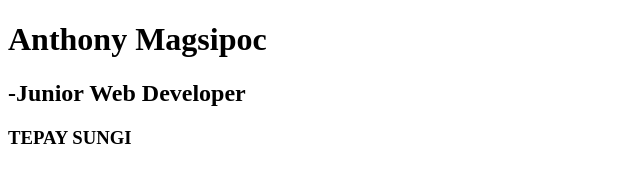
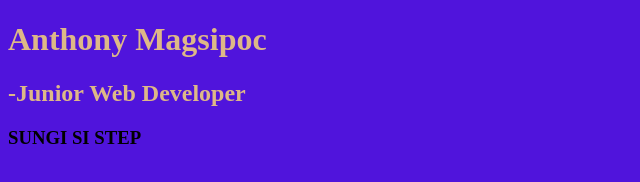
Before and after one commit to AnthonyMagsipoc/static-webdite, a plain HTML site: page indext.html in a window 1280 px wide. Shown: the whole page, without its empty margins (0-640 px from the left). Drawn offline with Linux system fonts and the light colour scheme.

Commit message:
describe the changes that we made

```diff
--- a/css/styles.css
+++ b/css/styles.css
@@ -0,0 +1,8 @@
+body {
+    background-color:rgb(80, 20, 220);
+}
+
+h1,
+h2 {
+    color:burlywood;
+}
--- a/indext.html
+++ b/indext.html
@@ -5,10 +5,11 @@
     <meta http-equiv="X-UA-Compatible" content="IE=edge">
     <meta name="viewport" content="width=device-width, initial-scale=1.0">
     <title>Anthony Magsipoc -Junior web developoer</title>
+    <link rel="stylesheet" href="css/styles.css" />
 </head>
 <body>
     <h1>Anthony Magsipoc</h1>
     <h2>-Junior Web Developer</h2>
-    <h3>TEPAY SUNGI</h3>
+    <h3>SUNGI SI STEP</h3>
 </body>
 </html>
```
